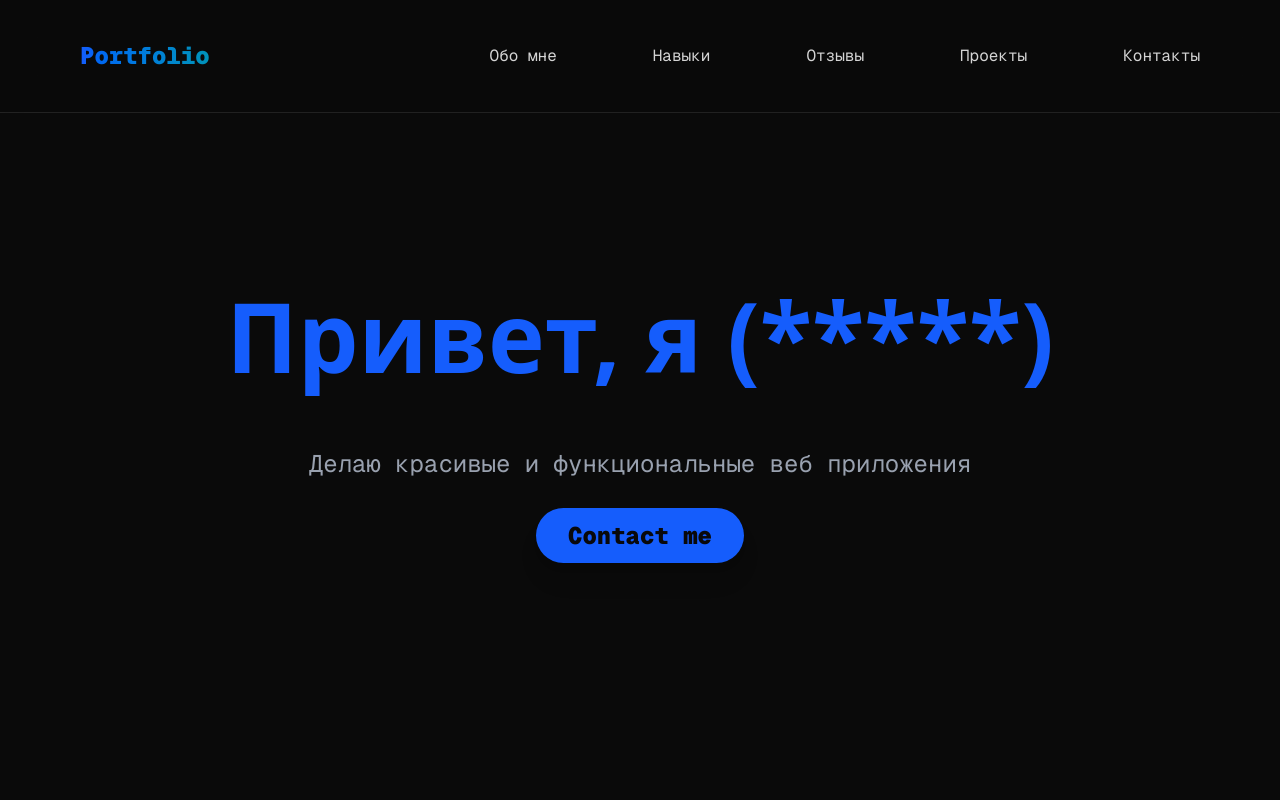
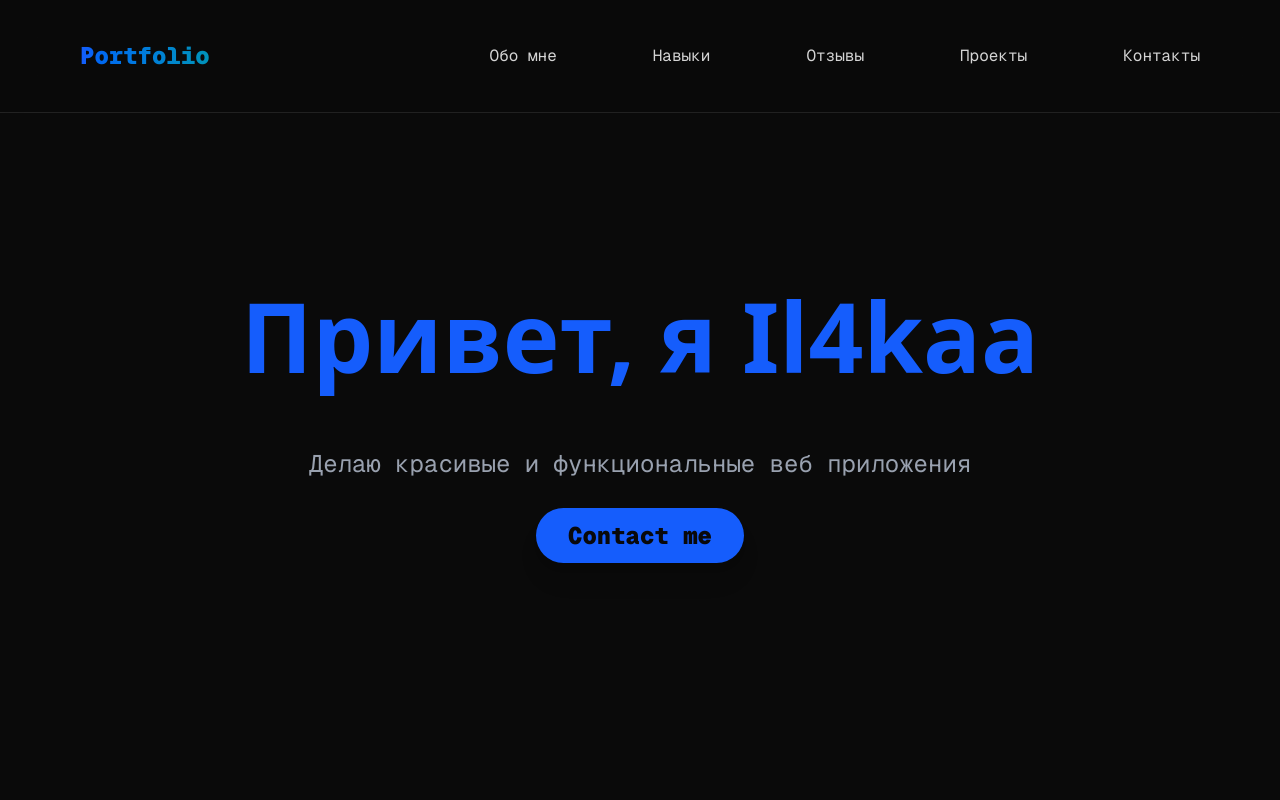
Before and after one commit to Il4kaa/Fake-portfolio, a Next.js app: page / in a window 1280 px wide. Shown: the top 800 px of the page. Built offline with nearby package versions, Linux system fonts and the light colour scheme.

Commit message:
Update page.tsx

```diff
--- a/app/page.tsx
+++ b/app/page.tsx
@@ -11,7 +11,7 @@ export default function Home() {
       <section>
         <Header logoText="Portfolio" />
         <div className="text-center py-72">
-          <h1 className="text-blue-600 text-8xl font-black">Привет, я (*****)</h1>
+          <h1 className="text-blue-600 text-8xl font-black">Привет, я Il4kaa</h1>
           <p className="text-gray-400 font-mono text-2xl pt-16 pb-10">Делаю красивые и функциональные веб приложения</p>
           <a href="#contact" className="text-2xl font-black font-mono bg-blue-600 rounded-full shadow-xl px-8 py-3 hover:shadow-cyan-500/75 duration-300 transition">Contact me</a>
         </div>
```
